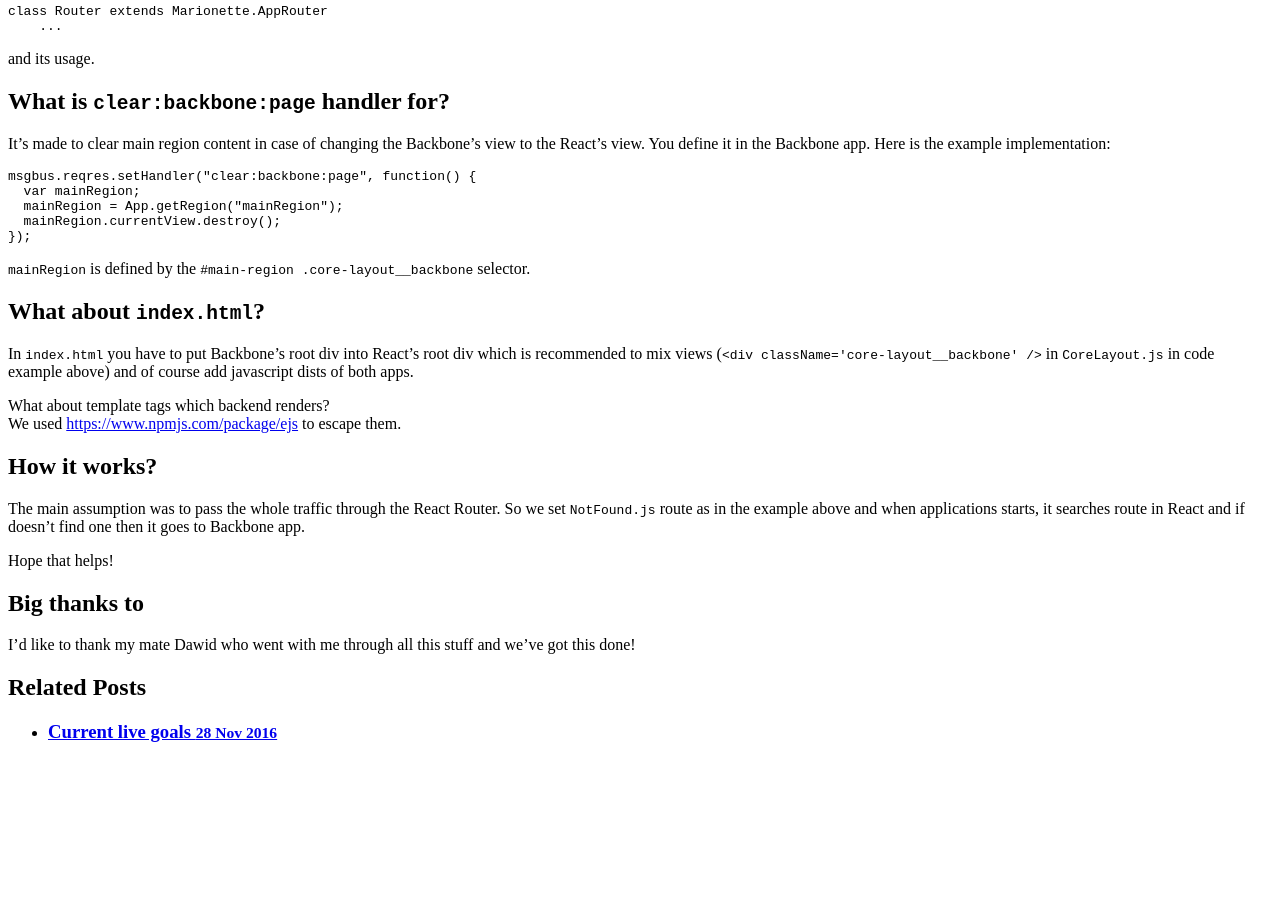
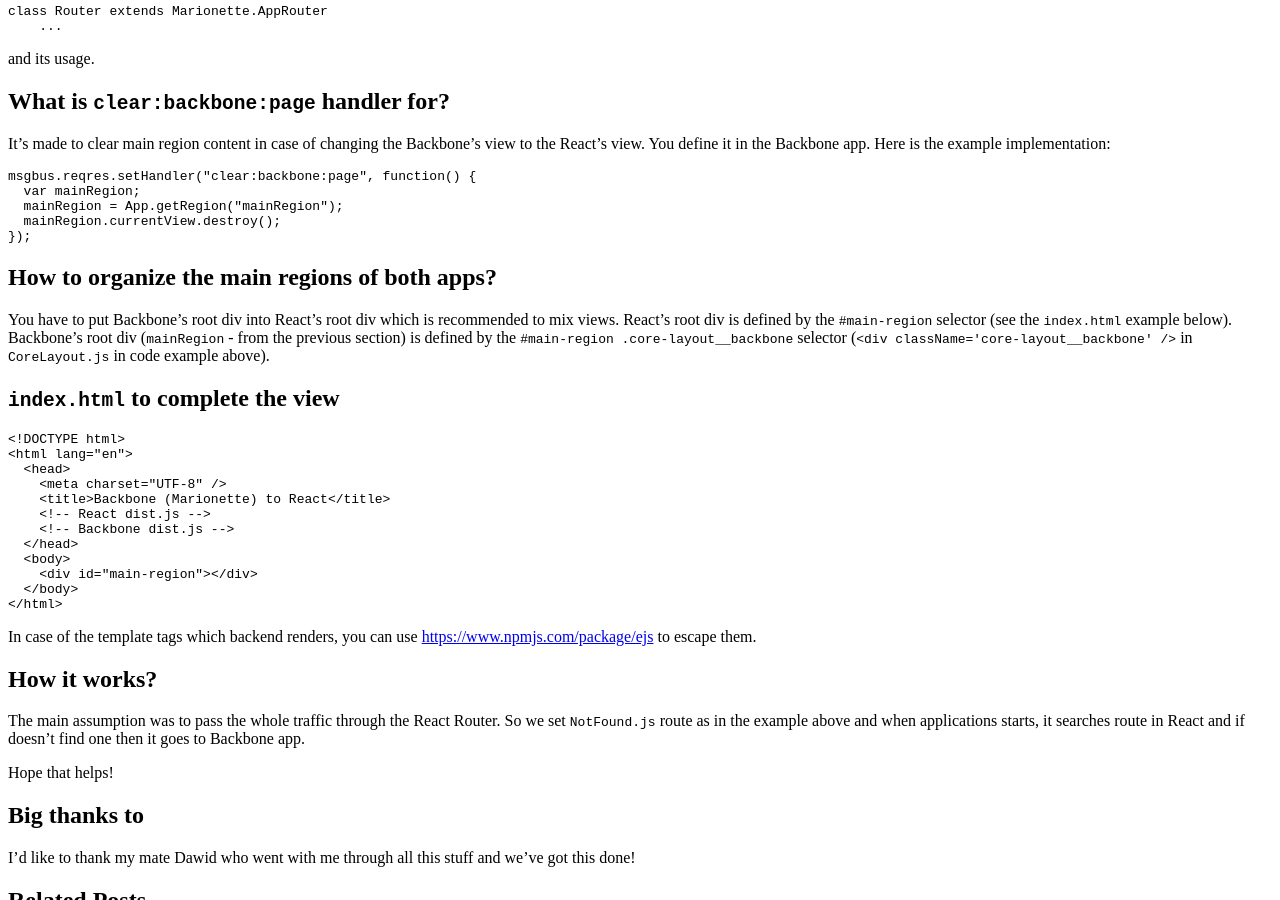
Before and after one commit to turkus/turkus.github.io, a Jekyll site: the page built from _posts/2017-07-04-backbone-marionette-react.md, in a window 1280 px wide and 900 px high, scrolled down 4396 px. Built offline with Jekyll 4.4.1, drawn with Linux system fonts in a browser that asks for light colours; before the commit the page ends 5158 px from its top, so only the background shows below that.

Commit message:
About main regions

```diff
--- a/_posts/2017-07-04-backbone-marionette-react.md
+++ b/_posts/2017-07-04-backbone-marionette-react.md
@@ -303,15 +303,32 @@ msgbus.reqres.setHandler("clear:backbone:page", function() {
 });
 ~~~
 
-`mainRegion` is defined by the `#main-region .core-layout__backbone` selector.
-
-What about `index.html`?
+How to organize the main regions of both apps?
 ---
 
-In `index.html` you have to put Backbone's root div into React's root div which is recommended to mix views (`<div className='core-layout__backbone' />` in `CoreLayout.js` in code example above) and of course add javascript dists of both apps.
+You have to put Backbone's root div into React's root div which is recommended to mix views.
+React's root div is defined by the `#main-region` selector (see the `index.html` example below).
+Backbone's root div (`mainRegion` - from the previous section) is defined by the `#main-region .core-layout__backbone` selector (`<div className='core-layout__backbone' />` in `CoreLayout.js` in code example above).
 
-What about template tags which backend renders?<br>
-We used [https://www.npmjs.com/package/ejs](https://www.npmjs.com/package/ejs) to escape them.
+`index.html` to complete the view
+---
+
+~~~ html
+<!DOCTYPE html>
+<html lang="en">
+  <head>
+    <meta charset="UTF-8" />
+    <title>Backbone (Marionette) to React</title>
+    <!-- React dist.js -->
+    <!-- Backbone dist.js -->
+  </head>
+  <body>
+    <div id="main-region"></div>
+  </body>
+</html>
+~~~
+
+In case of the template tags which backend renders, you can use [https://www.npmjs.com/package/ejs](https://www.npmjs.com/package/ejs) to escape them.
 
 How it works?
 ---
```
